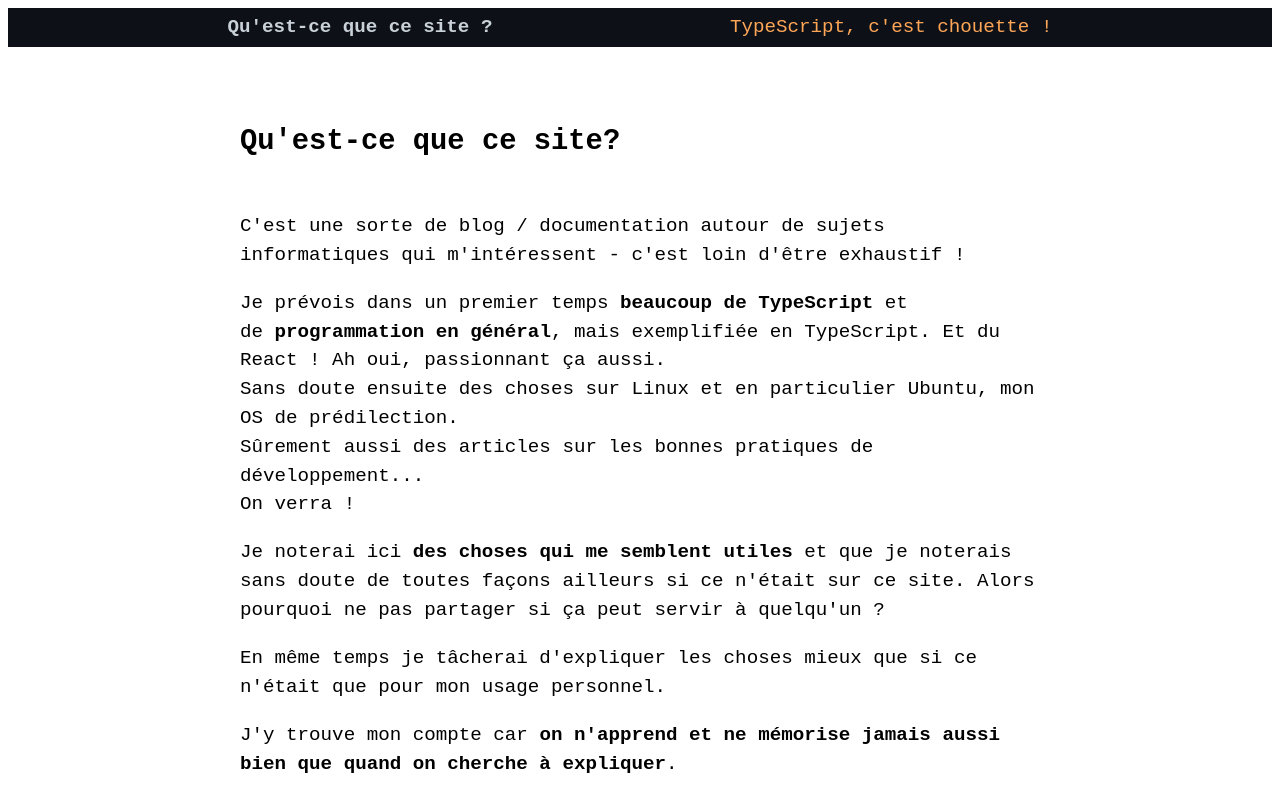
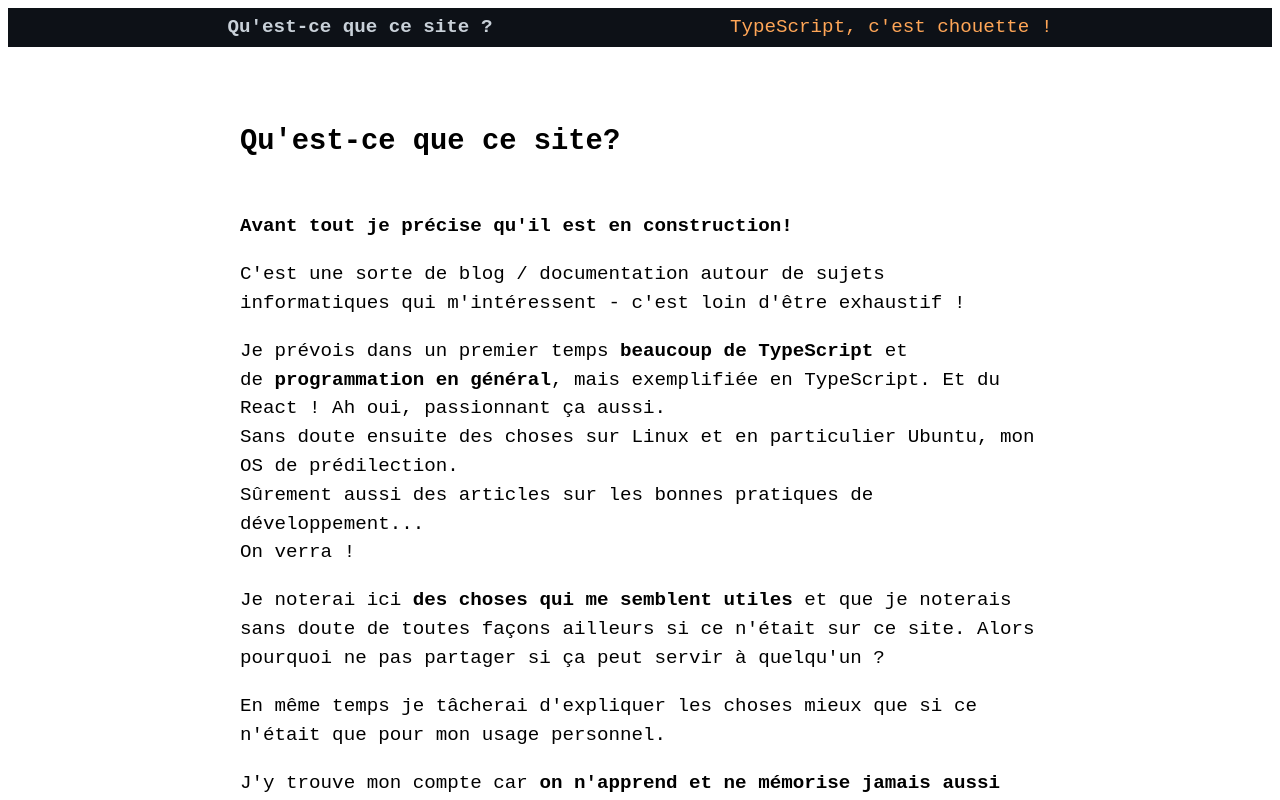
Before and after one commit to djfm/djfm.github.io, a React app: page / in a window 1280 px wide. Shown: the top 800 px of the page. Built offline with nearby package versions, Linux system fonts and the light colour scheme; the HTML template or start-up script is replaced by a standard one.

Commit message:
+ under construction

```diff
--- a/src/client/Components/About.tsx
+++ b/src/client/Components/About.tsx
@@ -14,6 +14,9 @@
       <Article>
         <H1>Qu&apos;est-ce que ce site?</H1>
 
+        <p>
+          <strong>Avant tout je précise qu&apos;il est en construction!</strong>
+        </p>
         <p>
           C&apos;est une sorte de blog&nbsp;/&nbsp;documentation autour de
           sujets informatiques qui m&apos;intéressent&nbsp;-&nbsp;c&apos;est
```
